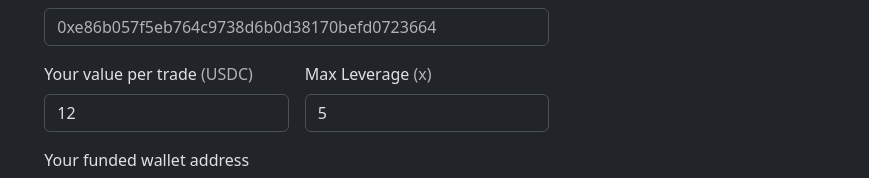
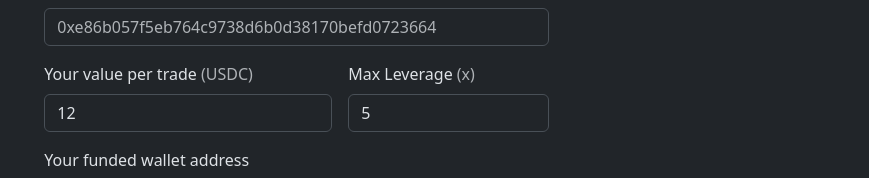
Before and after one commit to artiya4u/hypercopy-xyz, a plain HTML site: page public/index.html in a window 1280 px wide. Shown: the part 362-540 px from the top of the page, without its empty margins (205-1074 px from the left). Drawn offline with nearby package versions, Linux system fonts and the light colour scheme.

Commit message:
Update maxLeverage input size

```diff
--- a/public/index.html
+++ b/public/index.html
@@ -61,14 +61,14 @@
                                        pattern="^(0x)?[0-9a-fA-F]{40}$">
                             </div>
 
-                            <div class="col-6">
+                            <div class="col-7">
                                 <label for="value" class="form-label">
                                     Your value per trade
                                     <span class="text-body-secondary">(USDC)</span>
                                 </label>
                                 <input type="number" class="form-control" id="value" placeholder="20" value="12" required min="12">
                             </div>
-                            <div class="col-6">
+                            <div class="col-5">
                                 <label for="maxLeverage" class="form-label">
                                     Max Leverage
                                     <span class="text-body-secondary">(x)</span>
```
